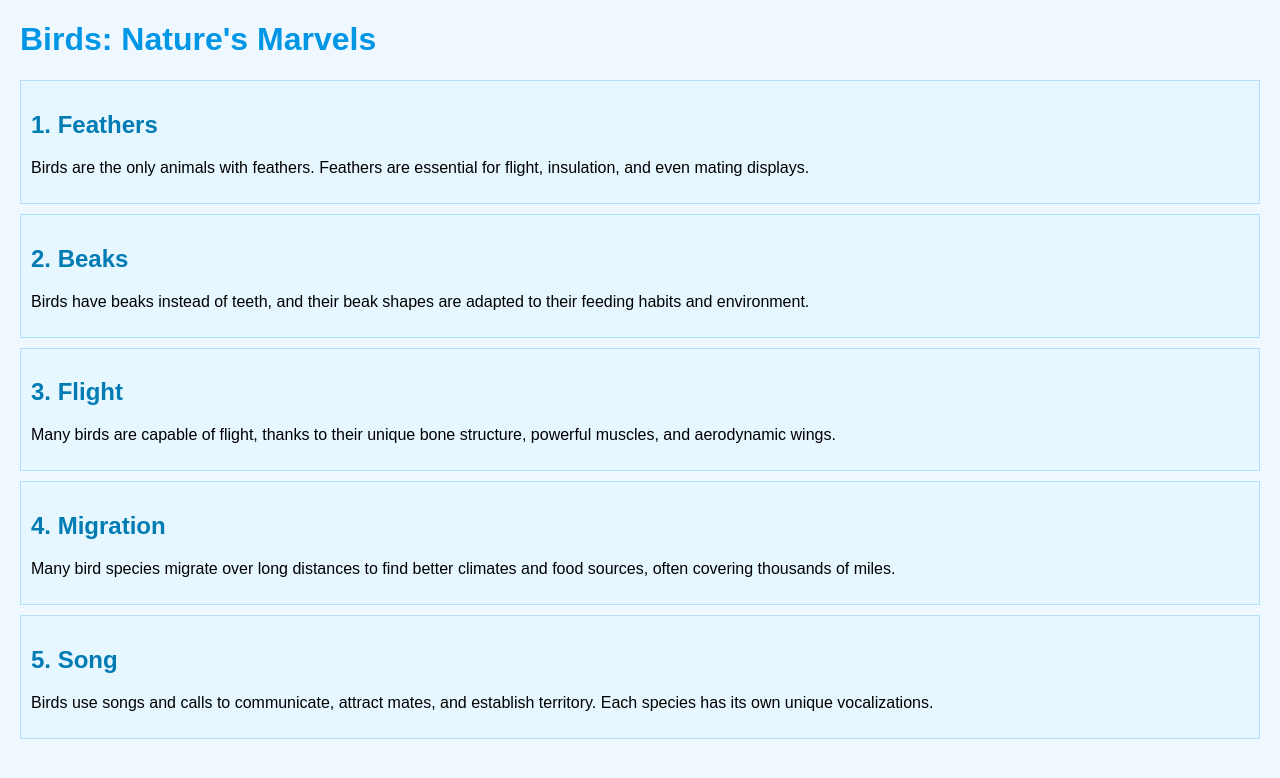
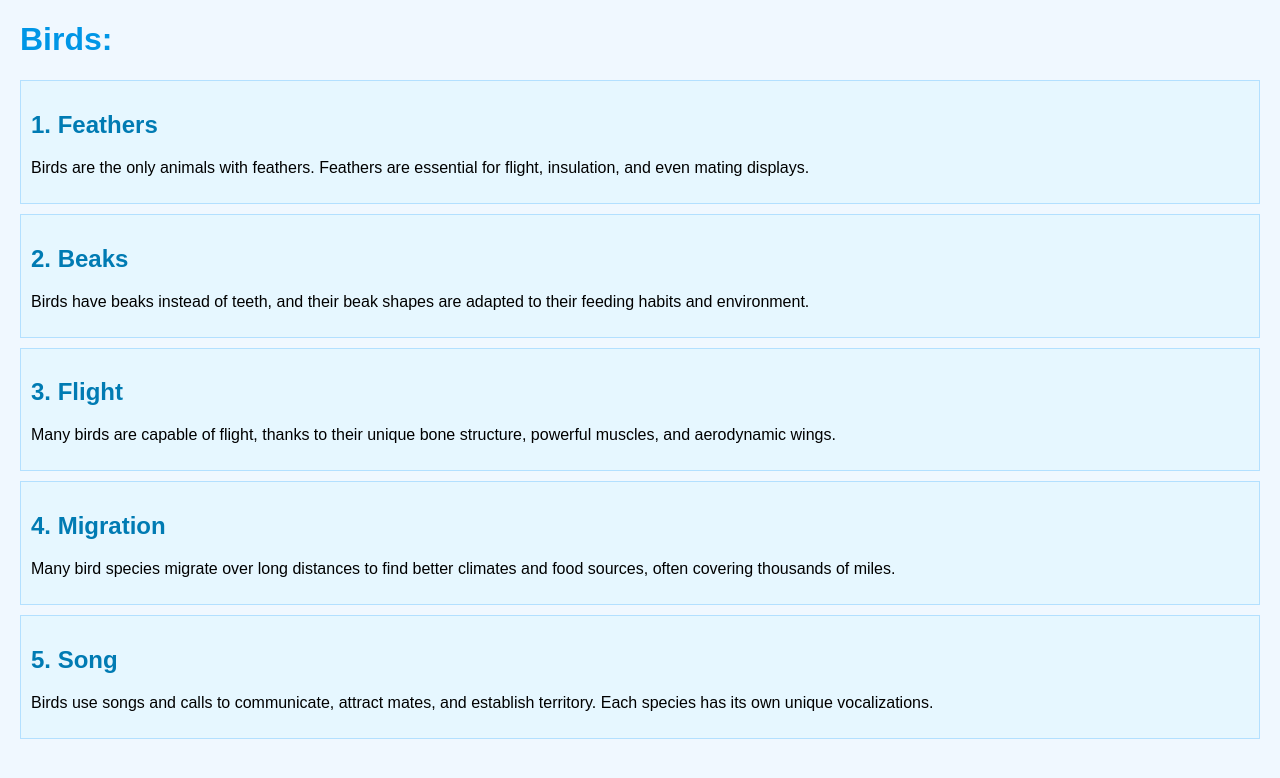
Before and after one commit to Leod7862/YOUR_USERNAME.github.io, a plain HTML site: page index.html in a window 1280 px wide. Drawn offline with Linux system fonts and the light colour scheme.

Commit message:
Update index.html

```diff
--- a/index.html
+++ b/index.html
@@ -25,7 +25,7 @@
     </style>
 </head>
 <body>
-    <h1>Birds: Nature's Marvels</h1>
+    <h1>Birds:</h1>
     <div class="bird">
         <h2>1. Feathers</h2>
         <p>Birds are the only animals with feathers. Feathers are essential for flight, insulation, and even mating displays.</p>
```
